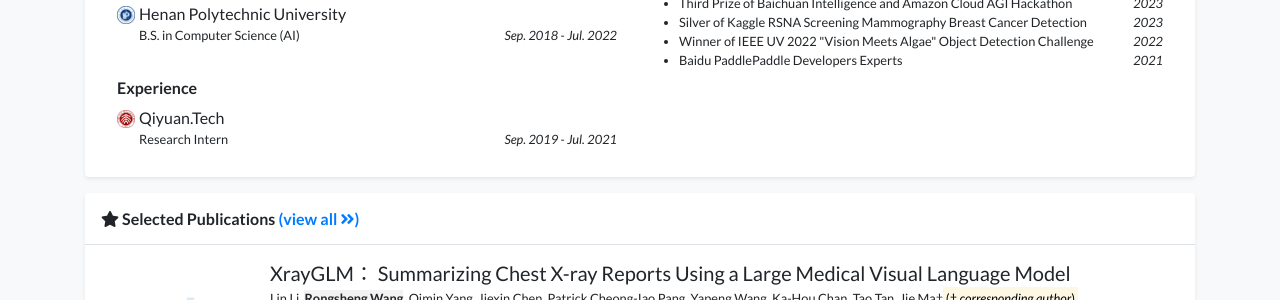
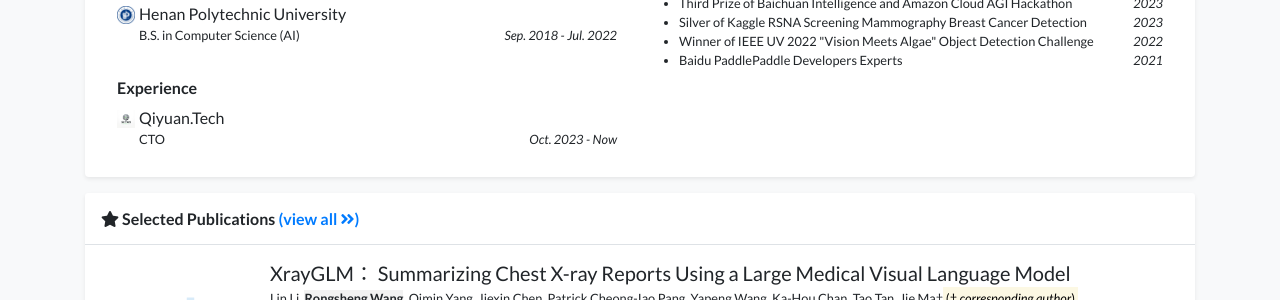
Before and after one commit to WangRongsheng/WangRongsheng.github.io, a Jekyll site: the page built from index.html, in a window 1280 px wide and 900 px high, scrolled down 446 px. Shown: the part 129-429 px from the top of the window. Built offline with Jekyll 4.4.1, drawn with Linux system fonts in a browser that asks for light colours; a style sheet for code colours, icons or effects is not loaded.

Commit message:
Update profile.yml

```diff
--- a/_data/profile.yml
+++ b/_data/profile.yml
@@ -35,9 +35,9 @@ education:
 
 experience:
 - name: Qiyuan.Tech
-  logo: assets/images/badges/PKU_red.png
-  position: Research Intern
-  date: Sep. 2019 - Jul. 2021
+  logo: assets/images/badges/qiyuan.png
+  position: CTO
+  date: Oct. 2023 - Now
 
 
 awards:
```
